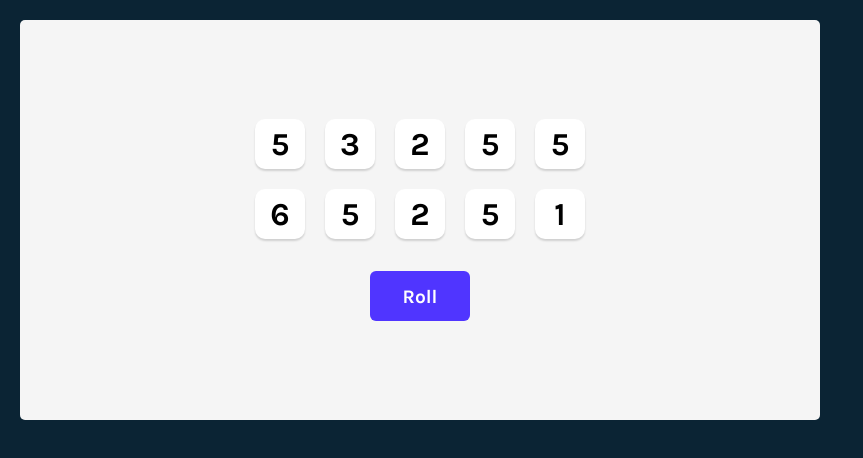
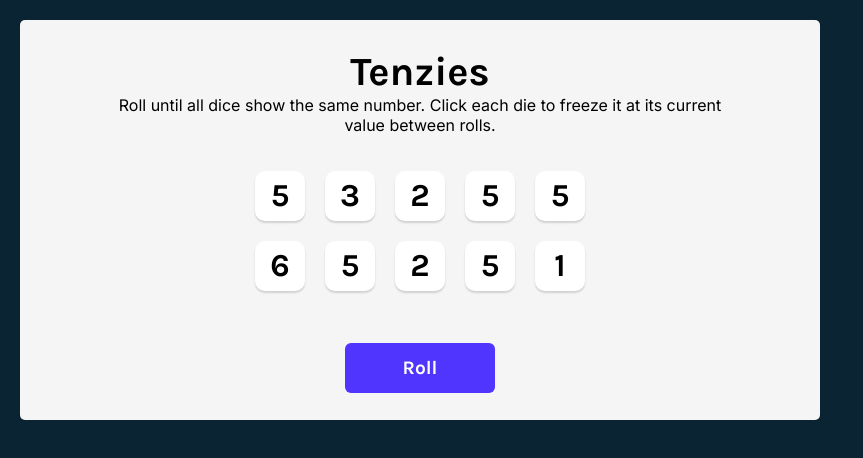
Before and after one commit to vmrchs/tenzies-game, a React (Vite) app: page / in a window 1280 px wide. Shown: the top 458 px of the page, without its empty margins (0-863 px from the left). Built offline with nearby package versions, Linux system fonts and the light colour scheme.

Commit message:
Tenzies game finished, without extra credit

```diff
--- a/package.json
+++ b/package.json
@@ -11,6 +11,7 @@
   "dependencies": {
     "nanoid": "^4.0.1",
     "react": "^18.2.0",
+    "react-confetti-explosion": "^2.0.2",
     "react-dom": "^18.2.0"
   },
   "devDependencies": {
--- a/src/App.css
+++ b/src/App.css
@@ -21,10 +21,24 @@ main {
   align-items: center;
 }
 
+.title {
+  font-size: 40px;
+  margin: 0;
+}
+
+.instructions {
+  font-family: "Inter", sans-serif;
+  font-weight: 400;
+  margin-top: 0;
+  text-align: center;
+  max-width: 80%;
+}
+
 .dice-container {
   display: grid;
   grid-template: auto auto / repeat(5, 1fr);
   gap: 20px;
+  margin: 20px;
 }
 
 .die-face {
@@ -44,7 +58,7 @@ main {
 
 .roll-dice {
   height: 50px;
-  width: 100px;
+  min-width: 150px;
   border: none;
   border-radius: 6px;
   background-color: #5035ff;
--- a/src/App.jsx
+++ b/src/App.jsx
@@ -2,9 +2,24 @@ import React from "react";
 import "./App.css";
 import Die from "./components/Die";
 import { nanoid } from "nanoid";
+import ConfettiExplosion from "react-confetti-explosion";
 
 function App() {
   const [dice, setDice] = React.useState(allNewDice());
+  const [tenzies, setTenzies] = React.useState(false);
+  const [isExploding, setIsExploding] = React.useState(false);
+
+  React.useEffect(() => {
+    const allHeld = dice.every((die) => die.isHeld);
+    const firstValue = dice[0].value;
+    const allSameValue = dice.every((die) => die.value === firstValue);
+
+    if (allHeld && allSameValue) {
+      setTenzies(true);
+      setIsExploding(true);
+      console.log("You won!");
+    }
+  }, [dice]);
 
   function generateNewDie() {
     return {
@@ -24,11 +39,17 @@ function App() {
   }
 
   function rollDice() {
-    setDice((oldDice) =>
-      oldDice.map((die) => {
-        return die.isHeld ? die : generateNewDie();
-      })
-    );
+    if (!tenzies) {
+      setDice((oldDice) =>
+        oldDice.map((die) => {
+          return die.isHeld ? die : generateNewDie();
+        })
+      );
+    } else {
+      setTenzies(false);
+      setIsExploding(false);
+      setDice(allNewDice());
+    }
   }
 
   function holdDice(id) {
@@ -51,9 +72,15 @@ function App() {
 
   return (
     <main>
+      {isExploding && <ConfettiExplosion />}
+      <h1 className="title">Tenzies</h1>
+      <p className="instructions">
+        Roll until all dice show the same number. Click each die to freeze it at
+        its current value between rolls.
+      </p>
       <div className="dice-container">{diceElements}</div>
       <button onClick={rollDice} className="roll-dice">
-        Roll
+        {tenzies ? "New Game" : "Roll"}
       </button>
     </main>
   );
```
Also changed, not shown: 1 other file (tests, documents, lock files or other folders).
